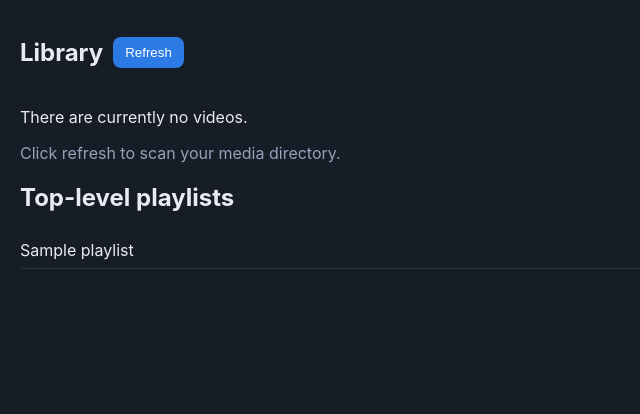
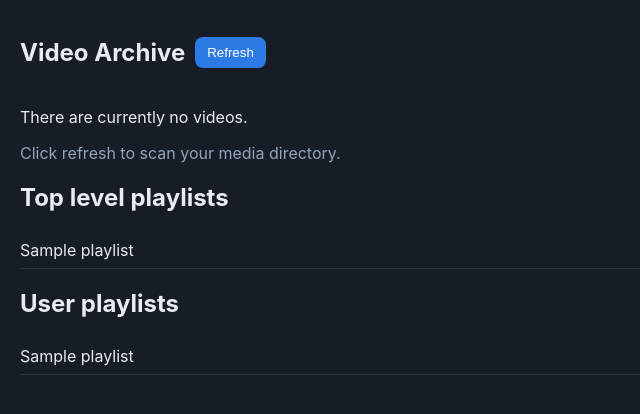
Before and after one commit to 0xe1f/kino, a Flask app: template web/templates/index.html in a window 1280 px wide. Shown: the part 53-467 px from the top of the page, without its empty margins (0-640 px from the left). Run offline with Flask 3, Linux system fonts and the light colour scheme; the template is opened without the code that fills it: most values are stand-ins (such as "Sample title", 1, 10 or a date in 2020); parts of the project's set-up code (start-up, migrations or seed data) failed here and were passed over; some libraries are stand-ins or nearby versions.

Commit message:
Playlist tweaks

```diff
--- a/web/app.py
+++ b/web/app.py
@@ -107,9 +107,17 @@ def inject_template_globals():
 @app.route("/")
 def index():
     user = g.get("user")
-    top_playlists = playlists.top_level(user)
+    all_top = playlists.top_level(user)
+    system_playlists = [p for p in all_top if p.get("owner_type") == "system"]
+    user_playlists = [p for p in all_top if p.get("owner_type") == "user"]
     has_videos = videos.exists_any()
-    return render_template("index.html", user=user, playlists=top_playlists, has_videos=has_videos)
+    return render_template(
+        "index.html",
+        user=user,
+        system_playlists=system_playlists,
+        user_playlists=user_playlists,
+        has_videos=has_videos,
+    )
 
 
 @app.route("/register", methods=["GET", "POST"])
@@ -405,6 +413,28 @@ def playlist_view(playlist_id: str):
     if not playlist:
         return "Playlist not found", 404
     context_playlist_removable = playlists.removable_doc_for_user(user, playlist)
+    is_user_playlist = playlist.get("owner_type") == "user"
+    if is_user_playlist:
+        with ThreadPoolExecutor(max_workers=2) as ex:
+            f_total = ex.submit(playlists.count_items, pid)
+            f_items = ex.submit(playlists.items_page, pid, None, 0, PAGE_SIZE)
+            total = f_total.result()
+            items, next_bookmark = f_items.result()
+        return render_template(
+            "playlist.html",
+            user=user,
+            playlist=playlist,
+            playlist_id=pid,
+            is_user_playlist=True,
+            items=items,
+            total=total,
+            has_more=len(items) == PAGE_SIZE,
+            next_bookmark=next_bookmark or "",
+            next_start=len(items),
+            playlist_owner=playlists.owner_username(playlist),
+            context_playlist_id=pid,
+            context_playlist_removable=context_playlist_removable,
+        )
     raw_items = playlists.playlist_type_items(pid)
     items = _enrich_subplaylist_items(raw_items, user)
     return render_template(
@@ -412,6 +442,7 @@ def playlist_view(playlist_id: str):
         user=user,
         playlist=playlist,
         playlist_id=pid,
+        is_user_playlist=False,
         items=items,
         total=len(items),
         playlist_owner=playlists.owner_username(playlist),
@@ -716,7 +747,7 @@ def api_video_add_to_playlist(video_id: str):
 
     existing_item = playlist_items.find_video_in_playlist(playlist_id, vid)
     if existing_item:
-        return jsonify({"ok": True, "already_present": True, "playlist_id": playlist_id})
+        return jsonify({"error": "Video is already part of the playlist"}), 409
 
     playlist_items.add(playlist_id, "video", vid)
     return jsonify({"ok": True, "playlist_id": playlist_id})
--- a/web/static/app.js
+++ b/web/static/app.js
@@ -106,7 +106,7 @@ function setupScanButton() {
       if (sawCompletion) return;
       sawCompletion = true;
       setScanLoading(false);
-      showToast("Library scan complete. Refreshing...");
+      showToast("Video Archive scan complete. Refreshing...");
       setTimeout(() => window.location.reload(), 800);
     });
     socket.on("scan_failed", (payload = {}) => {
@@ -514,12 +514,17 @@ function setupVideoRowActions() {
             if (created) payload.new_playlist_name = created;
             else if (selected) payload.playlist_id = selected;
             else return;
+            try {
               await requestJSON(`/api/video/${encodeURIComponent(videoId)}/add-to-playlist`, {
                 method: "POST",
                 body: JSON.stringify(payload),
               });
               dialog.close();
               showToast("Saved to playlist");
+            } catch (err) {
+              dialog.close();
+              showToast(err.message || "Failed to add to playlist");
+            }
           };
           dialog.showModal();
           return;
--- /dev/null
+++ b/web/templates/_playlist_row.html
@@ -0,0 +1,29 @@
+{#
+  Copyright 2026 Akop Karapetyan
+
+  Licensed under the Apache License, Version 2.0 (the "License");
+  you may not use this file except in compliance with the License.
+  You may obtain a copy of the License at
+
+      http://www.apache.org/licenses/LICENSE-2.0
+
+  Unless required by applicable law or agreed to in writing, software
+  distributed under the License is distributed on an "AS IS" BASIS,
+  WITHOUT WARRANTIES OR CONDITIONS OF ANY KIND, either express or implied.
+  See the License for the specific language governing permissions and
+  limitations under the License.
+#}
+
+<li>
+  <a class="row-link" href="{{ url_for('playlist_view', playlist_id=playlist._id) }}">
+    {% set playlist_thumb = thumbnail_url(playlist) %}
+    {% if playlist_thumb %}
+      <img src="{{ playlist_thumb }}" alt="{{ playlist.name }} thumbnail" class="thumb thumb-sm" />
+    {% endif %}
+    <span>{{ playlist.name }}</span>
+    {% set owner_name = owner_username(playlist) %}
+    {% if owner_name %}
+      <span class="tag">{{ owner_name }}</span>
+    {% endif %}
+  </a>
+</li>
--- a/web/templates/index.html
+++ b/web/templates/index.html
@@ -18,7 +18,7 @@
 {% block content %}
   <section class="panel">
     <div class="row">
-      <h1>Library</h1>
+      <h1>Video Archive</h1>
       <button id="scan-trigger">Refresh</button>
       <span id="scan-loading" class="scan-loading hidden" aria-live="polite">Scanning...</span>
     </div>
@@ -31,24 +31,23 @@
     </section>
   {% endif %}
 
-  {% if playlists %}
+  {% if system_playlists %}
     <section class="panel">
-      <h2>Top-level playlists</h2>
+      <h2>Top level playlists</h2>
       <ul class="list">
-        {% for playlist in playlists %}
-          <li>
-            <a class="row-link" href="{{ url_for('playlist_view', playlist_id=playlist._id) }}">
-              {% set playlist_thumb = thumbnail_url(playlist) %}
-              {% if playlist_thumb %}
-                <img src="{{ playlist_thumb }}" alt="{{ playlist.name }} thumbnail" class="thumb thumb-sm" />
-              {% endif %}
-              <span>{{ playlist.name }}</span>
-              {% set owner_name = owner_username(playlist) %}
-              {% if owner_name %}
-                <span class="tag">{{ owner_name }}</span>
-              {% endif %}
-            </a>
-          </li>
+        {% for playlist in system_playlists %}
+          {% include "_playlist_row.html" %}
+        {% endfor %}
+      </ul>
+    </section>
+  {% endif %}
+
+  {% if user_playlists %}
+    <section class="panel">
+      <h2>User playlists</h2>
+      <ul class="list">
+        {% for playlist in user_playlists %}
+          {% include "_playlist_row.html" %}
         {% endfor %}
       </ul>
     </section>
--- a/web/templates/library.html
+++ b/web/templates/library.html
@@ -19,7 +19,6 @@
   <section class="split-layout white-surface">
     <aside class="split-nav">
       <a class="split-nav-item {% if library_section == 'history' %}active{% endif %}" href="{{ url_for('history_page') }}">History</a>
-      <a class="split-nav-item {% if library_section == 'playlists' %}active{% endif %}" href="{{ url_for('playlists_page') }}">Playlists</a>
       <a class="split-nav-item {% if library_section == 'favorites' %}active{% endif %}" href="{{ url_for('favorites_page') }}">Favorites</a>
       <a class="split-nav-item {% if library_section == 'watch_later' %}active{% endif %}" href="{{ url_for('watch_later_page') }}">Watch Later</a>
     </aside>
```
Also changed, not shown: web/templates/playlist.html (+23 -0 lines). Lines whose indentation alone changed are shown as unchanged.
